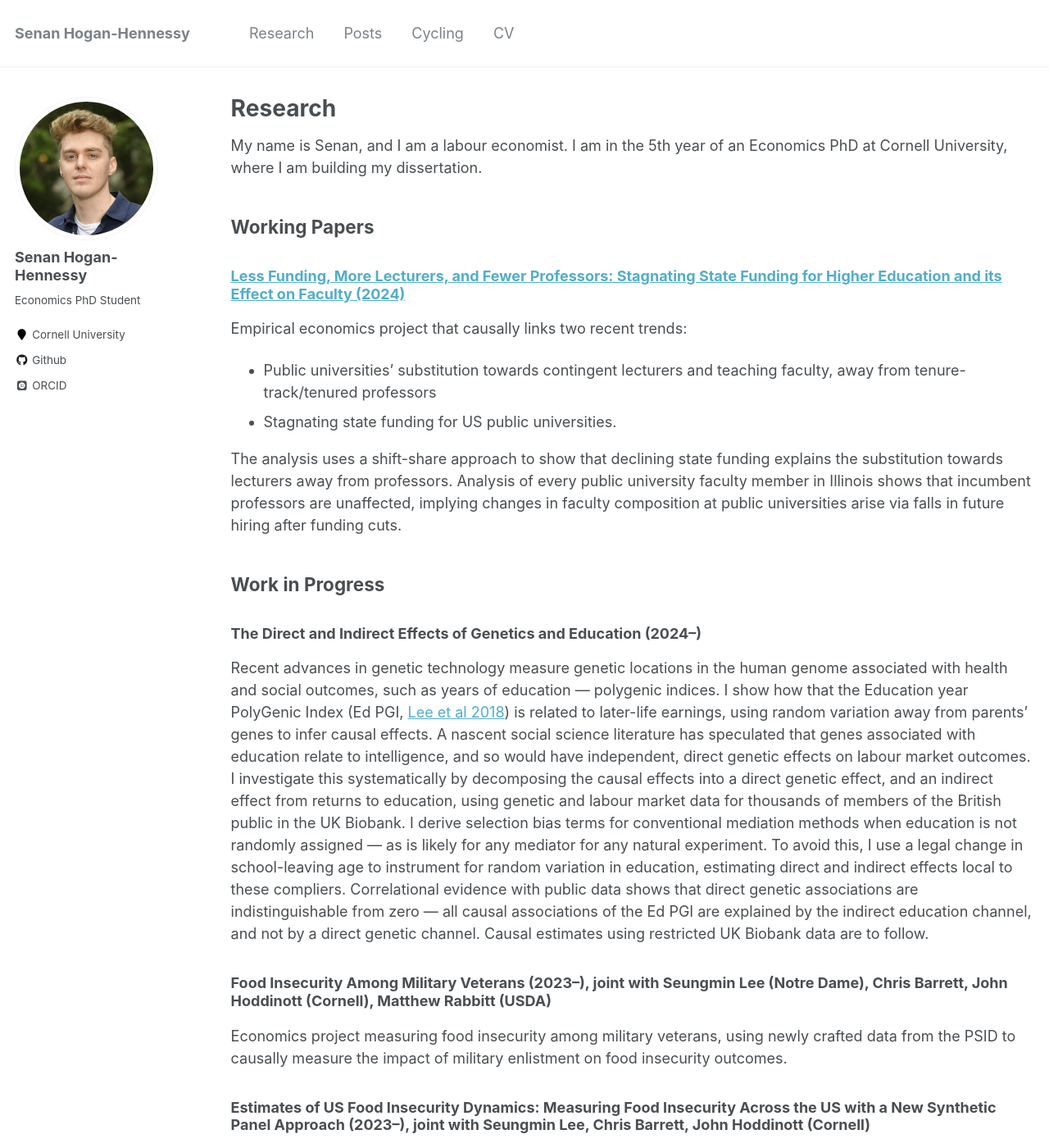
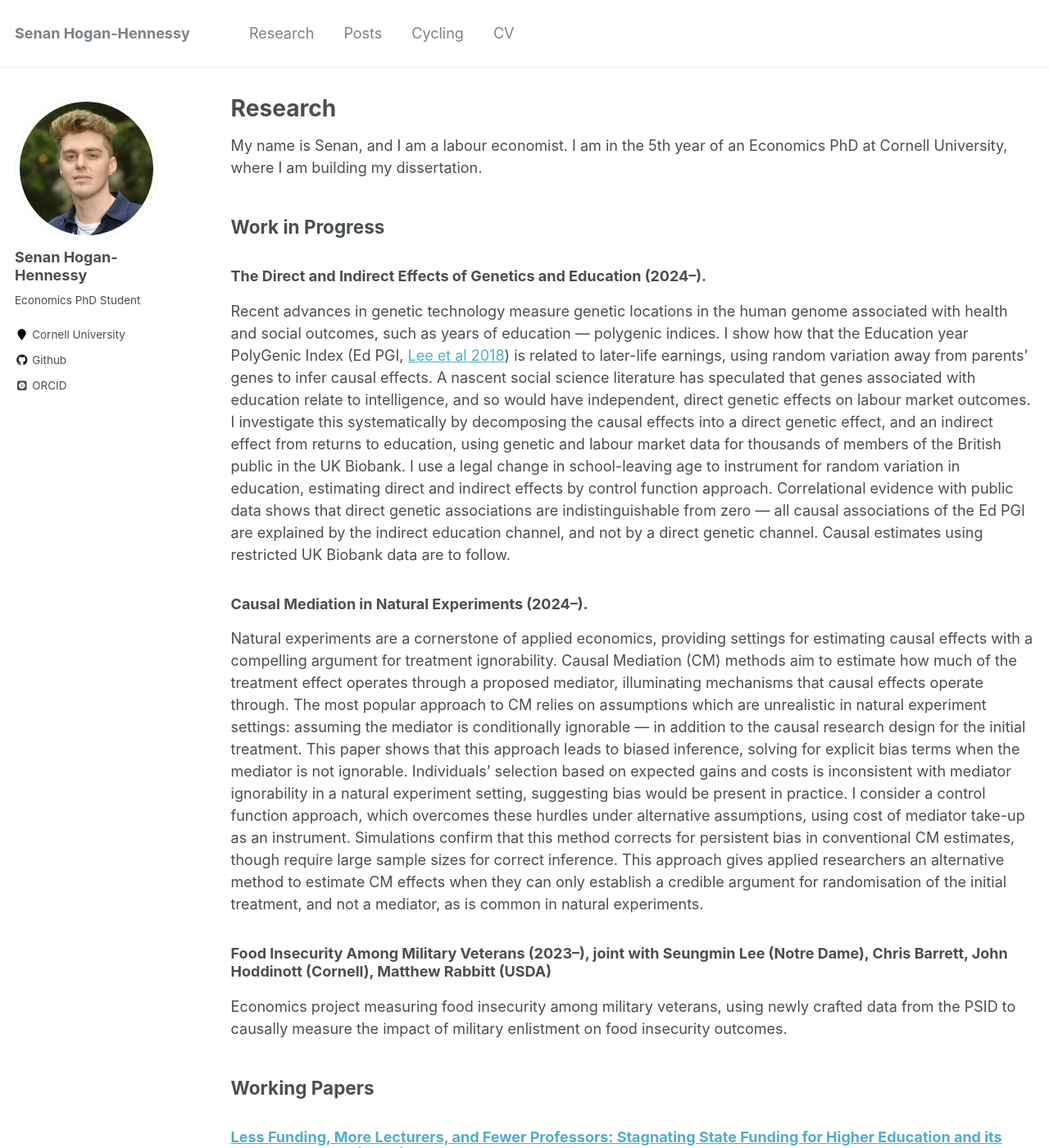
Before and after one commit to shoganhennessy/shoganhennessy.github.io, a Jekyll site: the page built from _pages/research.md, in a window 1280 px wide and 1400 px high. Shown: the whole window at 82% size. Built offline with Jekyll 4.4.1, drawn with Linux system fonts in a browser that asks for light colours; some web fonts are replaced; some of the changed text lies outside the part shown.

Commit message:
Updated list of projects.

```diff
--- a/_pages/research.md
+++ b/_pages/research.md
@@ -7,6 +7,35 @@ author_profile: true
 
 My name is Senan, and I am a labour economist.
 I am in the 5th year of an Economics PhD at Cornell University, where I am building my dissertation.
+
+## Work in Progress
+
+### The Direct and Indirect Effects of Genetics and Education (2024--).
+
+Recent advances in genetic technology measure genetic locations in the human genome associated with health and social outcomes, such as years of education --- polygenic indices.
+I show how that the Education year PolyGenic Index (Ed PGI, [Lee et al 2018](https://doi.org/10.1038/s41588-018-0147-3)) is related to later-life earnings, using random variation away from parents' genes to infer causal effects.
+A nascent social science literature has speculated that genes associated with education relate to intelligence, and so would have independent, direct genetic effects on labour market outcomes.
+I investigate this systematically by decomposing the causal effects into a direct genetic effect, and an indirect effect from returns to education, using genetic and labour market data for thousands of members of the British public in the UK Biobank.
+I use a legal change in school-leaving age to instrument for random variation in education, estimating direct and indirect effects by control function approach.
+Correlational evidence with public data shows that direct genetic associations are indistinguishable from zero --- all causal associations of the Ed PGI are explained by the indirect education channel, and not by a direct genetic channel.
+Causal estimates using restricted UK Biobank data are to follow.
+
+### Causal Mediation in Natural Experiments (2024--).
+
+Natural experiments are a cornerstone of applied economics, providing settings for estimating causal effects with a compelling argument for treatment ignorability.
+Causal Mediation (CM) methods aim to estimate how much of the treatment effect operates through a proposed mediator, illuminating mechanisms that causal effects operate through.
+The most popular approach to CM relies on assumptions which are unrealistic in natural experiment settings: assuming the mediator is conditionally ignorable --- in addition to the causal research design for the initial treatment.
+This paper shows that this approach leads to biased inference, solving for explicit bias terms when the mediator is not ignorable.
+Individuals' selection based on expected gains and costs is inconsistent with mediator ignorability in a natural experiment setting, suggesting bias would be present in practice.
+I consider a control function approach, which overcomes these hurdles under alternative assumptions, using cost of mediator take-up as an instrument.
+Simulations confirm that this method corrects for persistent bias in conventional CM estimates, though require large sample sizes for correct inference.
+This approach gives applied researchers an alternative method to estimate CM effects when they can only establish a credible argument for randomisation of the initial treatment, and not a mediator, as is common in natural experiments.
+
+
+### Food Insecurity Among Military Veterans (2023--), joint with Seungmin Lee (Notre Dame), Chris Barrett, John Hoddinott (Cornell), Matthew Rabbitt (USDA)
+
+Economics project measuring food insecurity among military veterans, using newly crafted data from the PSID to causally measure the impact of military enlistment on food insecurity outcomes.
+
 
 ## Working Papers
 
@@ -20,28 +49,6 @@ Empirical economics project that causally links two recent trends:
 The analysis uses a shift-share approach to show that declining state funding explains the substitution towards lecturers away from professors.
 Analysis of every public university faculty member in Illinois shows that incumbent professors are unaffected, implying changes in faculty composition at public universities arise via falls in future hiring after funding cuts.
 
-## Work in Progress
-
-### The Direct and Indirect Effects of Genetics and Education (2024--)
-
-Recent advances in genetic technology measure genetic locations in the human genome associated with health and social outcomes, such as years of education --- polygenic indices.
-I show how that the Education year PolyGenic Index (Ed PGI, [Lee et al 2018](https://doi.org/10.1038/s41588-018-0147-3)) is related to later-life earnings, using random variation away from parents' genes to infer causal effects.
-A nascent social science literature has speculated that genes associated with education relate to intelligence, and so would have independent, direct genetic effects on labour market outcomes.
-I investigate this systematically by decomposing the causal effects into a direct genetic effect, and an indirect effect from returns to education, using genetic and labour market data for thousands of members of the British public in the UK Biobank.
-I derive selection bias terms for conventional mediation methods when education is not randomly assigned --- as is likely for any mediator for any natural experiment.
-To avoid this, I use a legal change in school-leaving age to instrument for random variation in education, estimating direct and indirect effects local to these compliers.
-Correlational evidence with public data shows that direct genetic associations are indistinguishable from zero --- all causal associations of the Ed PGI are explained by the indirect education channel, and not by a direct genetic channel.
-Causal estimates using restricted UK Biobank data are to follow.
-
-### Food Insecurity Among Military Veterans (2023--), joint with Seungmin Lee (Notre Dame), Chris Barrett, John Hoddinott (Cornell), Matthew Rabbitt (USDA)
-
-Economics project measuring food insecurity among military veterans, using newly crafted data from the PSID to causally measure the impact of military enlistment on food insecurity outcomes.
-
-### Estimates of US Food Insecurity Dynamics: Measuring Food Insecurity Across the US with a New Synthetic Panel Approach (2023--), joint with Seungmin Lee, Chris Barrett, John Hoddinott (Cornell)
-
-Economics project measuring food insecurity, with new applied econometrics methods to infer time dynamics in the absence of explicit panel data, measuring food insecurity in the US Census (CPS-FSS).
-
-
 ### [Market Interventions in a Large-Scale Virtual Economy (2022),](https://doi.org/10.48550/arXiv.2210.07970) joint with Peter Xenopoulos, Claudio Silva (NYU)
 
 Study of large market interventions in an online multiplayer game's economy, and the causal effects on market activity.
```
